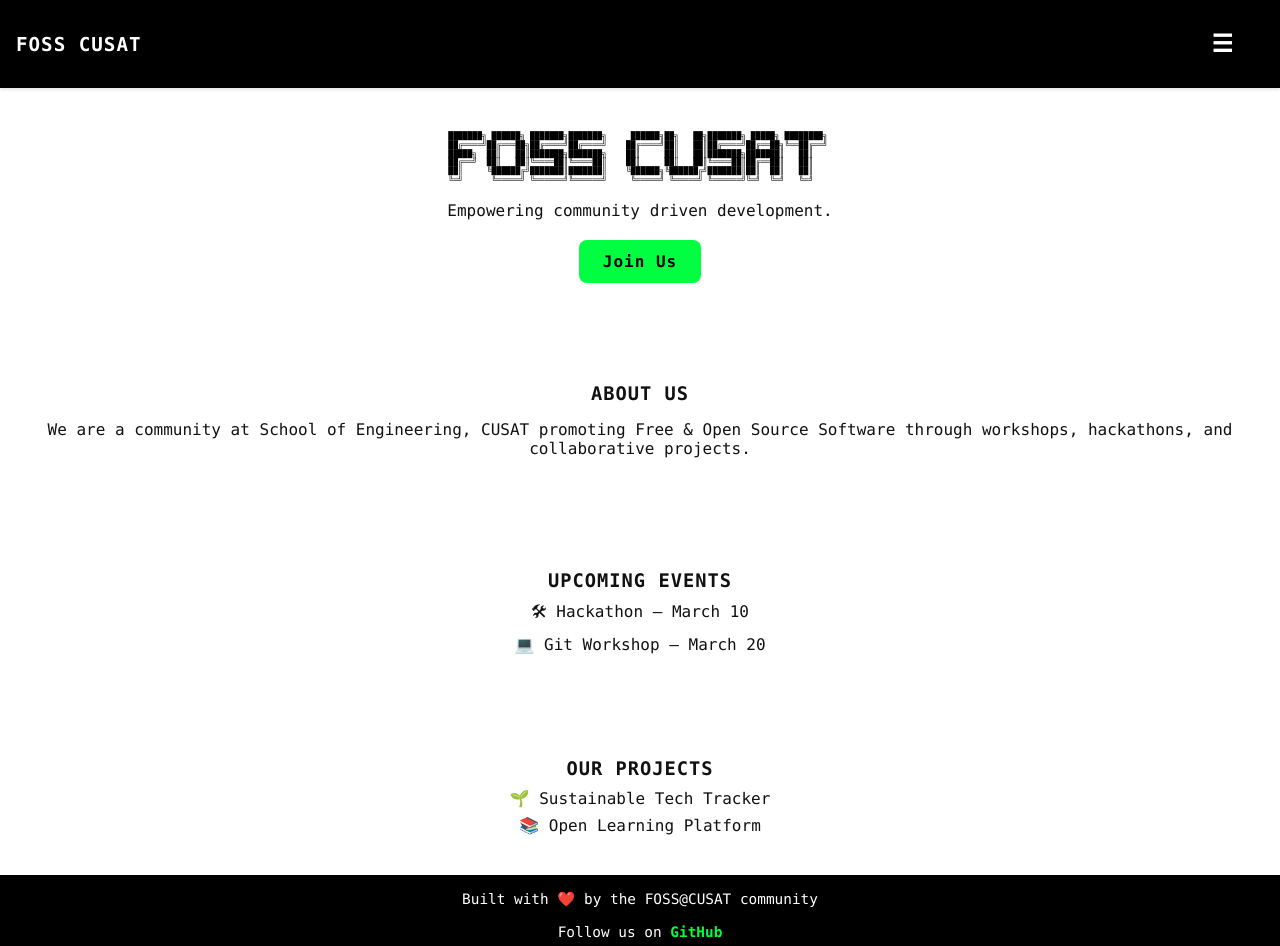
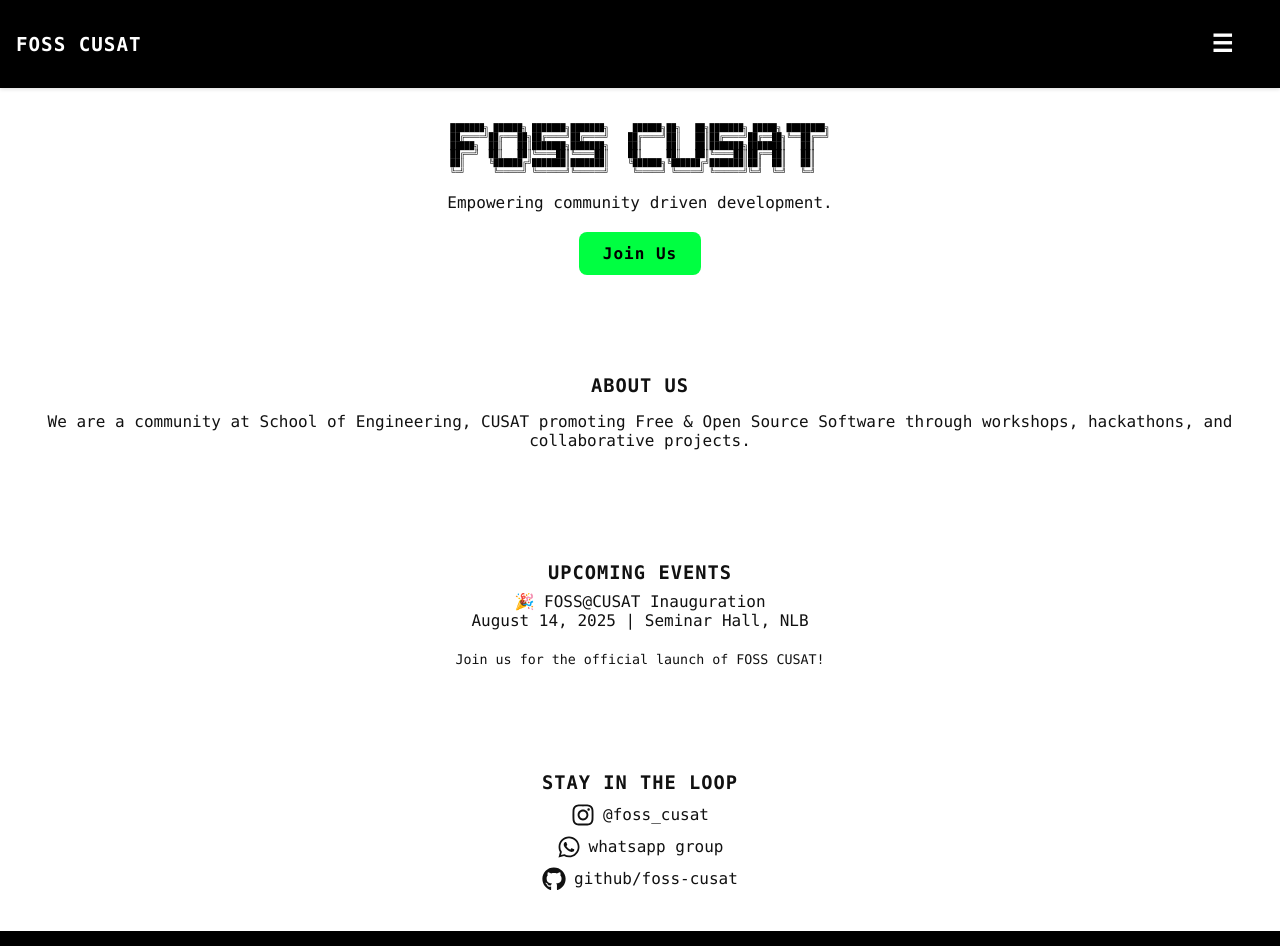
Before and after one commit to foss-cusat/foss-website, a React (Vite) app: page /projects in a window 1280 px wide. Shown: the top 946 px of the page. Built offline with nearby package versions, Linux system fonts and the light colour scheme.

Commit message:
base working state

```diff
--- a/package.json
+++ b/package.json
@@ -17,6 +17,7 @@
     "react": "^19.1.0",
     "react-dom": "^19.1.0",
     "react-draggable": "^4.5.0",
+    "react-icons": "^5.5.0",
     "react-router-dom": "^6.28.0",
     "react-syntax-highlighter": "^15.5.0",
     "react-type-animation": "^3.2.0",
--- a/src/App.css
+++ b/src/App.css
@@ -79,7 +79,8 @@ body {
   color: #000000;
   white-space: pre;
   max-width: 100%;
-  margin-right: 4px;
+  margin: 0 auto;
+  text-align: center;
 }
 
 .btn {
@@ -114,3 +115,32 @@ body {
   color: #00ff41;
   text-decoration: none;
 }
+
+.social-links {
+  list-style: none;
+  padding: 0;
+  margin: 1rem 0;
+}
+
+.social-links li {
+  margin: 0.5rem 0;
+}
+
+.social-links a {
+  text-decoration: none;
+  color: #111;
+  font-size: 1rem;
+  font-weight: 500;
+  display: flex;
+  align-items: center;
+  justify-content: center;
+  gap: 0.5rem;
+}
+
+.social-links a:hover {
+  color: #00ff41;
+}
+
+.icon {
+  font-size: 1.5rem;
+}
--- a/src/App.jsx
+++ b/src/App.jsx
@@ -1,6 +1,7 @@
 import React from "react";
 import "./App.css";
 import Navigation from "./components/Navigation";
+import { FaInstagram, FaWhatsapp, FaGithub } from "react-icons/fa";
 
 function App() {
   return (
@@ -19,9 +20,11 @@ function App() {
 ╚═╝      ╚═════╝ ╚══════╝╚══════╝     ╚═════╝ ╚═════╝ ╚══════╝╚═╝  ╚═╝   ╚═╝   `}
         </pre>
         <p>Empowering community driven development.</p>
-        <button className="btn" onClick={() => alert("Join form coming soon!")}>
+        <a href="https://chat.whatsapp.com/JXOTeeEHLFYBrIc6hFwtC6">
+        <button className="btn">
           Join Us
         </button>
+        </a>
       </section>
 
       {/* About Section */}
@@ -37,17 +40,45 @@ function App() {
       <section id="events" className="section">
         <h3>Upcoming Events</h3>
         <ul>
-          <li>🛠 Hackathon – March 10</li>
-          <li>💻 Git Workshop – March 20</li>
+          <li>🎉 FOSS@CUSAT Inauguration<br />August 14, 2025 | Seminar Hall, NLB<br /><br />
+              <small>
+                Join us for the official launch of FOSS CUSAT!
+              </small>
+          </li>
         </ul>
       </section>
 
-      {/* Projects Section */}
-      <section id="projects" className="section">
-        <h3>Our Projects</h3>
-        <ul>
-          <li>🌱 Sustainable Tech Tracker</li>
-          <li>📚 Open Learning Platform</li>
+      {/* Socials Section */}
+      <section id="socials" className="section">
+        <h3>STAY IN THE LOOP</h3>
+        <ul className="social-links">
+          <li>
+            <a
+              href="https://instagram.com/foss_cusat"
+              target="_blank"
+              rel="noreferrer"
+            >
+              <FaInstagram className="icon" /> @foss_cusat
+            </a>
+          </li>
+          <li>
+            <a
+              href="https://chat.whatsapp.com/your-group-invite"
+              target="_blank"
+              rel="noreferrer"
+            >
+              <FaWhatsapp className="icon" /> whatsapp group
+            </a>
+          </li>
+          <li>
+            <a
+              href="https://github.com/foss-cusat"
+              target="_blank"
+              rel="noreferrer"
+            >
+              <FaGithub className="icon" /> github/foss-cusat
+            </a>
+          </li>
         </ul>
       </section>
 
@@ -55,11 +86,6 @@ function App() {
       <footer className="footer">
         Built with ❤️ by the FOSS@CUSAT community
         <br />
-        <br />
-        Follow us on{" "}
-        <a href="https://github.com/foss-cusat" target="_blank" rel="noreferrer">
-          GitHub
-        </a>
       </footer>
     </div>
   );
--- a/src/components/Navigation.jsx
+++ b/src/components/Navigation.jsx
@@ -19,9 +19,6 @@ const Navigation = () => {
       {menuOpen && (
         <nav className="mobile-menu">
           <a href="#about" onClick={() => setMenuOpen(false)}>About</a>
-          <a href="#events" onClick={() => setMenuOpen(false)}>Events</a>
-          <a href="#projects" onClick={() => setMenuOpen(false)}>Projects</a>
-          <a href="#join" onClick={() => setMenuOpen(false)}>Join Us</a>
         </nav>
       )}
     </header>
```
Also changed, not shown: 1 other file (tests, documents, lock files or other folders).
